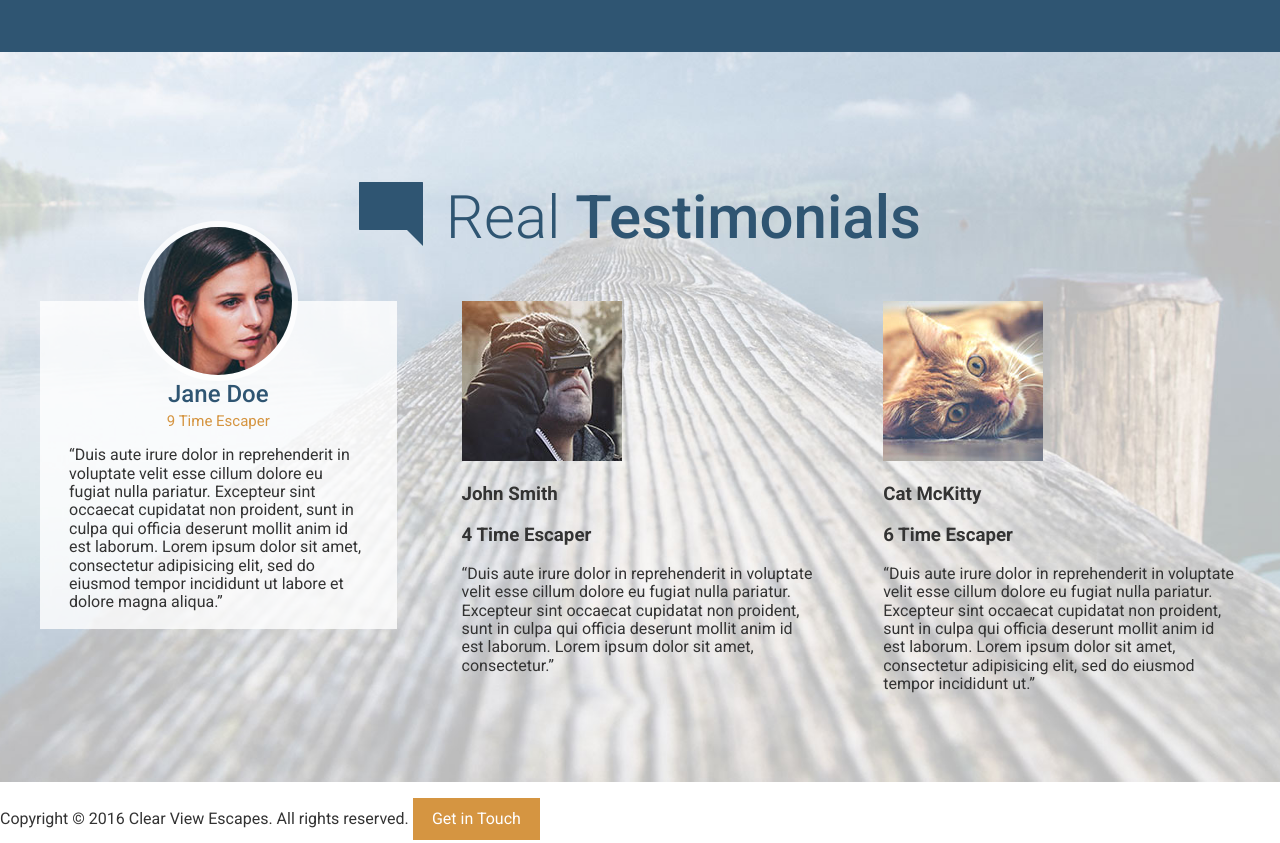
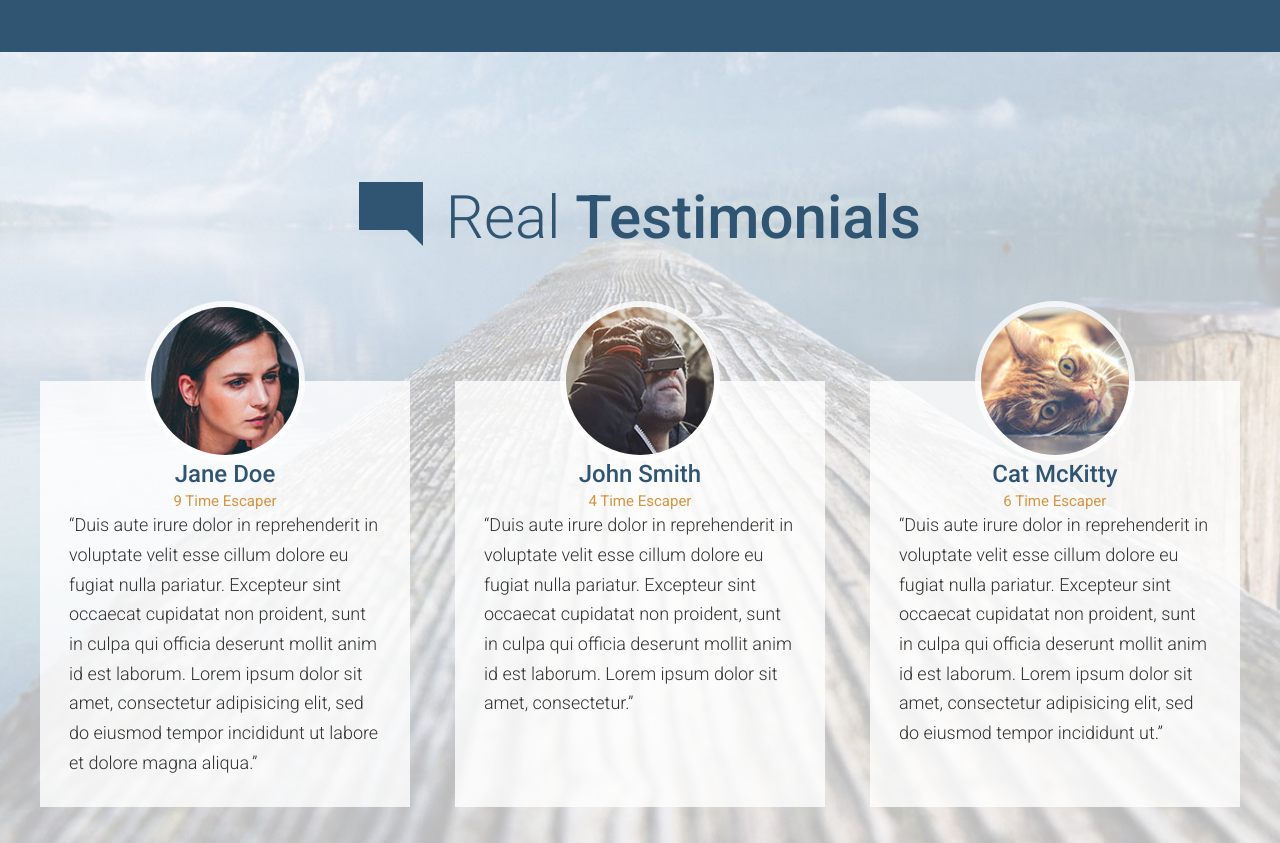
Before and after one commit to diegogslomp/travel-site, a website: page app/index.html in a window 1280 px wide. Shown: the part 2980-3823 px from the top of the page. Drawn offline with Linux system fonts and the light colour scheme.

Commit message:
31. Styling Testimonials (Part 2)

```diff
--- a/app/assets/styles/modules/_page-section.css
+++ b/app/assets/styles/modules/_page-section.css
@@ -6,6 +6,12 @@
     padding: 4.5rem 0;
   }
 
+  &--no-b-padding-until-medium {
+    padding-bottom: 0;
+    @mixin atMedium {
+      padding-bottom: 4.5rem;
+    }
+  }
 
   &--blue {
     background-color: $mainBlue;
@@ -13,7 +19,15 @@
   }
 
   &--testimonials {
-    background: url('/assets/images/testimonials-bg.jpg') top center no-repeat;
-    background-size: cover;
+
+    background-color: #e0e6ef;
+
+
+    @mixin atMedium {
+
+      background: url('/assets/images/testimonials-bg.jpg') top center no-repeat;
+      background-size: cover;
+    }
+
   }
 }
--- a/app/assets/styles/modules/_row.css
+++ b/app/assets/styles/modules/_row.css
@@ -19,11 +19,22 @@
 
     &--gutters-large > div {
         padding-right: 100px;
+    }
 
+    &--gutters-small {
+        margin-right: -45px;
+    }
+
+    &--gutters-small > div {
+        padding-right: 45px;
     }
 
     &__b-margin-until-medium {
         margin-bottom: 1rem;
+    }
+
+    &--t-padding {
+        padding-top: 80px;
     }
 
     @mixin atMedium {
@@ -49,4 +60,16 @@
             width: 63%;
         }
     }
+
+    /* Being Equal eight Rules */
+    &--equal-height-at-medium {
+        @mixin atMedium {
+            display: flex;
+        }
+
+        & > div {
+            float: none;
+            display: flex;
+        }
+    }
 }
--- a/app/assets/styles/modules/_testimonial.css
+++ b/app/assets/styles/modules/_testimonial.css
@@ -1,6 +1,16 @@
 .testimonial {
     background-color: rgb(255, 255, 255, .8);
-    padding: 0 1.8125rem 1px 1.8125rem;
+    padding: 0 18px 1px 18px;
+    margin-bottom: 98px;
+
+    @mixin atMedium {
+        padding: 0 1.8125rem 1px 1.8125rem;
+        margin-bottom: 0;
+    }
+
+    &--last {
+        margin-bottom: 0;
+    }
 
     &__photo {
         border-radius: 80px;
--- a/app/assets/styles/modules/_wrapper.css
+++ b/app/assets/styles/modules/_wrapper.css
@@ -8,6 +8,15 @@
 
   &--medium {
     max-width: 976px;
+  }
+
+  &--no-padding-until-medium {
+    padding-left: 0;
+    padding-right: 0;
+    @mixin atMedium {
+      padding-left: 18px;
+      padding-right: 18px;
+    }
   }
 
   &--b-margin {
--- a/app/index.html
+++ b/app/index.html
@@ -170,14 +170,15 @@
     </div>
   </div>
 
-  <div id="testimonials" class="page-section page-section--testimonials">
-    <div class="wrapper">
+  <div id="testimonials" class="page-section page-section--testimonials page-section--no-b-padding-until-medium">
+    <div class="wrapper wrapper--no-padding-until-medium">
 
       <h2 class="section-title section-title--blue"><img class="section-title__icon"
           src="assets/images/icons/comment.svg" /> Real
         <strong>Testimonials</strong></h2>
 
-      <div class="row row--gutters">
+      <div
+        class="row row--gutters row--gutters-small row--equal-height-at-medium row--t-padding generic-content-container">
         <div class="row__medium-4">
           <div class="testimonial">
             <div class="testimonial__photo">
@@ -196,9 +197,12 @@
           </div>
         </div>
         <div class="row__medium-4">
+          <div class="testimonial">
+            <div class="testimonial__photo">
               <img src="assets/images/testimonial-john.jpg" />
-          <h3>John Smith</h3>
-          <h3>4 Time Escaper</h3>
+            </div>
+            <h3 class="testimonial__title">John Smith</h3>
+            <h4 class="testimonial__subtitle">4 Time Escaper</h4>
             <p>
               &ldquo;Duis aute irure dolor in reprehenderit in voluptate velit esse
               cillum dolore eu fugiat nulla pariatur. Excepteur sint occaecat
@@ -206,10 +210,14 @@
               id est laborum. Lorem ipsum dolor sit amet, consectetur.&rdquo;
             </p>
           </div>
+        </div>
         <div class="row__medium-4">
+          <div class="testimonial testimonial--last">
+            <div class="testimonial__photo">
               <img src="assets/images/testimonial-cat.jpg" />
-          <h3>Cat McKitty</h3>
-          <h3>6 Time Escaper</h3>
+            </div>
+            <h3 class="testimonial__title">Cat McKitty</h3>
+            <h4 class="testimonial__subtitle">6 Time Escaper</h4>
             <p>
               &ldquo;Duis aute irure dolor in reprehenderit in voluptate velit esse
               cillum dolore eu fugiat nulla pariatur. Excepteur sint occaecat
@@ -217,6 +225,7 @@
               id est laborum. Lorem ipsum dolor sit amet, consectetur adipisicing
               elit, sed do eiusmod tempor incididunt ut.&rdquo;
             </p>
+          </div>
         </div>
       </div>
     </div>
--- a/app/temp/styles/styles.css
+++ b/app/temp/styles/styles.css
@@ -540,6 +540,19 @@ a {
     max-width: 976px;
   }
 
+.wrapper--no-padding-until-medium {
+    padding-left: 0;
+    padding-right: 0;
+  }
+
+@media (min-width: 800px) {
+
+.wrapper--no-padding-until-medium {
+      padding-left: 18px;
+      padding-right: 18px
+  }
+    }
+
 .wrapper--b-margin {
     margin-bottom: 1rem;
   }
@@ -568,15 +581,37 @@ a {
 }
     }
 
+.page-section--no-b-padding-until-medium {
+    padding-bottom: 0;
+  }
+
+@media (min-width: 800px) {
+
+.page-section--no-b-padding-until-medium {
+      padding-bottom: 4.5rem
+  }
+    }
+
 .page-section--blue {
     background-color: #2f5572;
     color: #fff;
   }
 
 .page-section--testimonials {
-    background: url('/assets/images/testimonials-bg.jpg') top center no-repeat;
-    background-size: cover;
+
+    background-color: #e0e6ef;
+
   }
+
+@media (min-width: 800px) {
+
+.page-section--testimonials {
+
+      background: url('/assets/images/testimonials-bg.jpg') top center no-repeat;
+      background-size: cover
+
+  }
+    }
 
 .headline {
     font-weight: 300;
@@ -655,11 +690,22 @@ a {
 
 .row--gutters-large > div {
         padding-right: 100px;
+    }
 
+.row--gutters-small {
+        margin-right: -45px;
+    }
+
+.row--gutters-small > div {
+        padding-right: 45px;
     }
 
 .row__b-margin-until-medium {
         margin-bottom: 1rem;
+    }
+
+.row--t-padding {
+        padding-top: 80px;
     }
 
 @media (min-width: 800px) {
@@ -685,6 +731,20 @@ a {
             width: 63%;
         }
     }
+
+/* Being Equal eight Rules */
+
+@media (min-width: 800px) {
+
+.row--equal-height-at-medium {
+            display: flex
+    }
+    }
+
+.row--equal-height-at-medium > div {
+            float: none;
+            display: flex;
+        }
 
 .generic-content-container p {
         font-weight: 300;
@@ -790,8 +850,21 @@ a {
 
 .testimonial {
     background-color: rgb(255, 255, 255, .8);
-    padding: 0 1.8125rem 1px 1.8125rem;
+    padding: 0 18px 1px 18px;
+    margin-bottom: 98px;
 }
+
+@media (min-width: 800px) {
+
+.testimonial {
+        padding: 0 1.8125rem 1px 1.8125rem;
+        margin-bottom: 0
+}
+    }
+
+.testimonial--last {
+        margin-bottom: 0;
+    }
 
 .testimonial__photo {
         border-radius: 80px;
```
Lines whose indentation alone changed are shown as unchanged.
